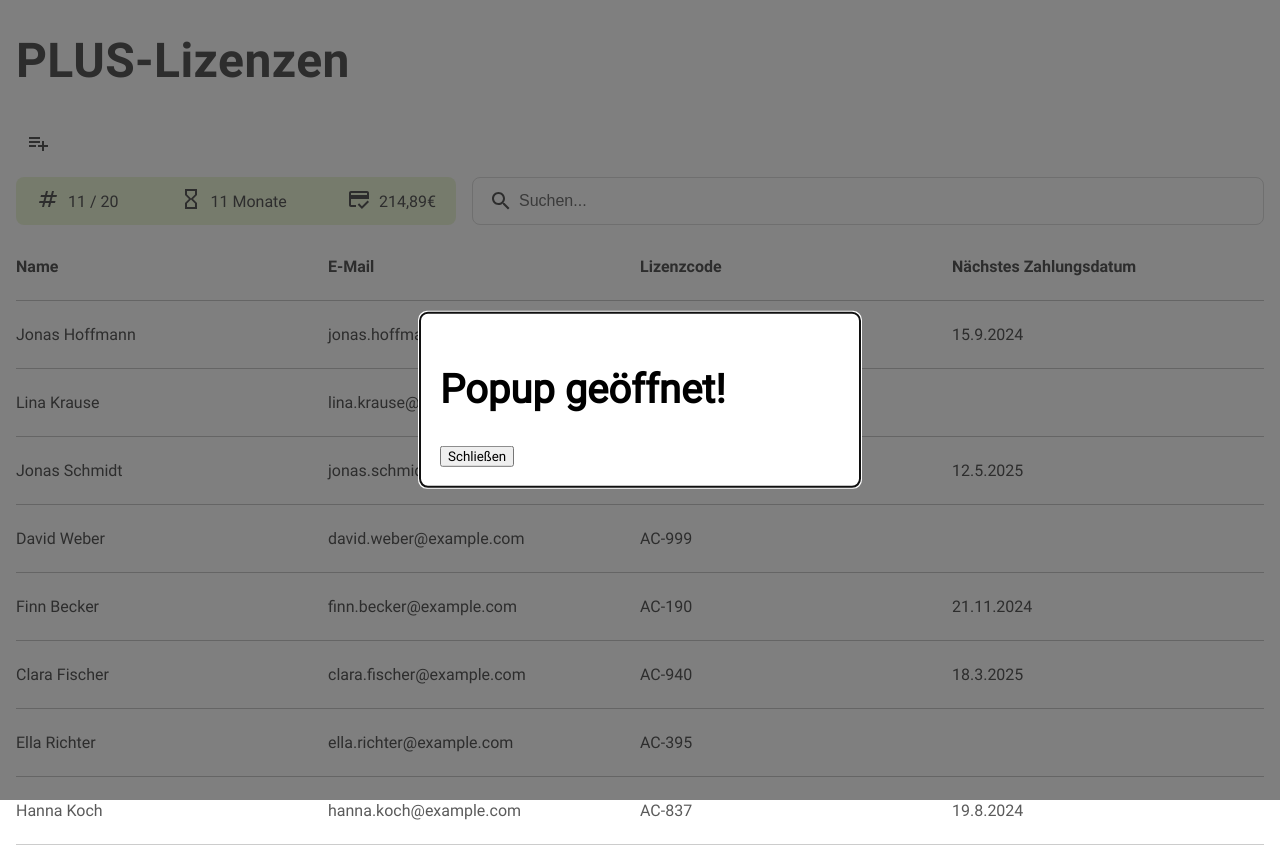
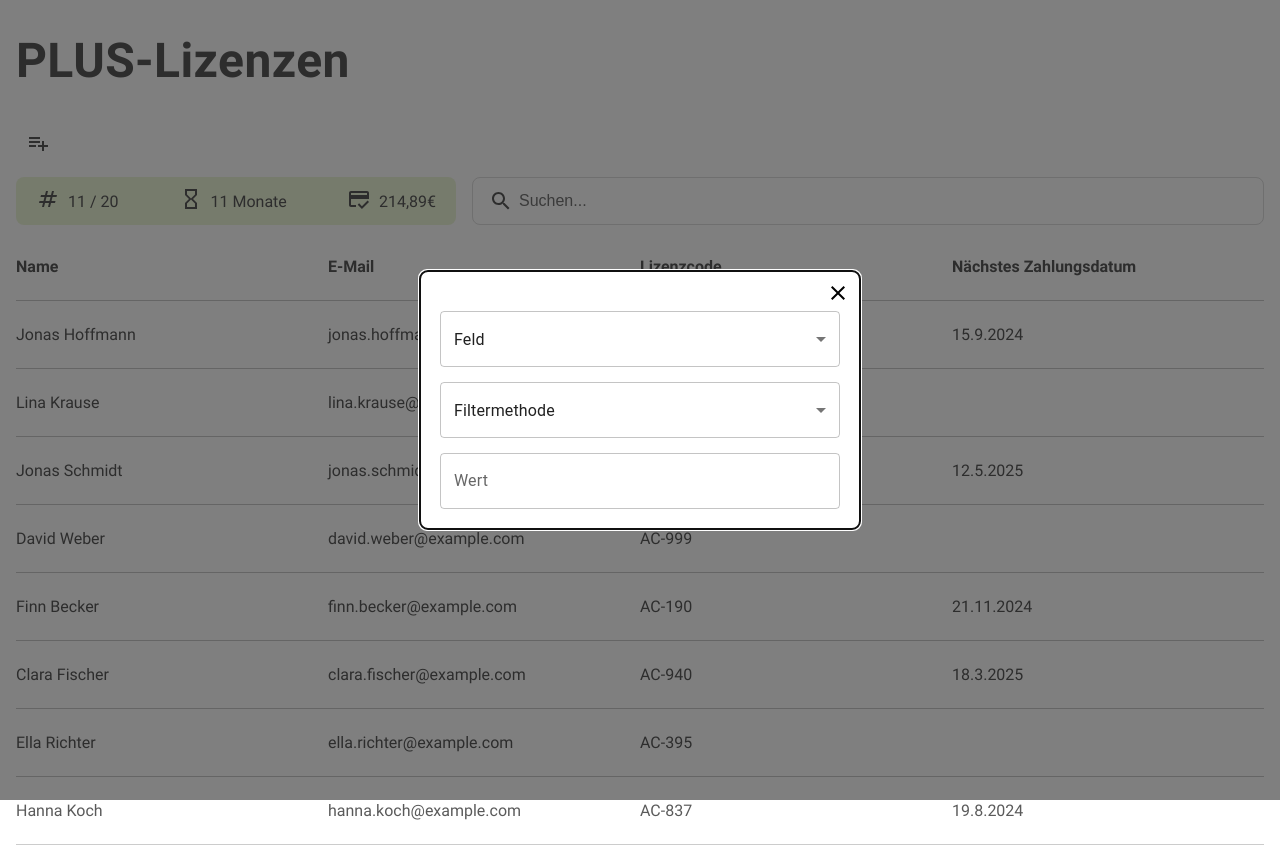
Before and after one commit to claraw-19/plus, a Next.js app: page / in a window 1280 px wide. Both pictures are taken after a click on the icon 38 px from the left and 143 px from the top of the page. Built offline with nearby package versions, Linux system fonts and the light colour scheme.

Commit message:
add filter options

```diff
--- a/components/Plus/Filter.jsx
+++ b/components/Plus/Filter.jsx
@@ -1,8 +1,12 @@
-import PlaylistAddIcon from "@mui/icons-material/PlaylistAdd";
 import { useState } from "react";
 import styled from "styled-components";
 import Modal from "@mui/material/Modal";
 import Box from "@mui/material/Box";
+import MenuItem from "@mui/material/MenuItem";
+import Select from "@mui/material/Select";
+import ClearIcon from "@mui/icons-material/Clear";
+import PlaylistAddIcon from "@mui/icons-material/PlaylistAdd";
+import TextField from "@mui/material/TextField";
 
 const Styled = {
   PlaylistAddIcon: styled(PlaylistAddIcon)`
@@ -16,6 +20,13 @@ const Styled = {
     }
   `,
 
+  InputContainer: styled.div`
+    display: flex;
+    flex-direction: column;
+    gap: 15px;
+    margin-top: 20px;
+  `,
+
   ModalContent: styled(Box)`
     position: absolute;
     top: 50%;
@@ -27,10 +38,21 @@ const Styled = {
     padding: 20px;
     border-radius: 8px;
   `,
+
+  ClearPopupIcon: styled(ClearIcon)`
+    position: absolute;
+    top: 10px;
+    right: 10px;
+    font-size: 1.2rem;
+    cursor: pointer;
+  `,
 };
 
 export default function Filter() {
   const [isOpen, setIsOpen] = useState(false);
+  const [field, setField] = useState("");
+  const [filterMethod, setFilterMethod] = useState("");
+  const [value, setValue] = useState("");
 
   const handleAddFilter = () => {
     setIsOpen(true);
@@ -45,8 +67,40 @@ export default function Filter() {
       <Styled.PlaylistAddIcon onClick={handleAddFilter} />
       <Modal open={isOpen} onClose={handleClose}>
         <Styled.ModalContent>
-          <h2>Popup geöffnet!</h2>
-          <button onClick={handleClose}>Schließen</button>
+          <Styled.InputContainer>
+            <Select
+              value={field}
+              onChange={(e) => setField(e.target.value)}
+              displayEmpty
+            >
+              <MenuItem value="" disabled style={{ display: "none" }}>
+                Feld
+              </MenuItem>
+              <MenuItem value="Name">Name</MenuItem>
+              <MenuItem value="Email">Email</MenuItem>
+              <MenuItem value="Status">Status</MenuItem>
+            </Select>
+            <Select
+              value={filterMethod}
+              onChange={(e) => setFilterMethod(e.target.value)}
+              displayEmpty
+            >
+              <MenuItem value="" disabled style={{ display: "none" }}>
+                Filtermethode
+              </MenuItem>
+              <MenuItem value="equals">Gleich</MenuItem>
+              <MenuItem value="contains">Enthält</MenuItem>
+              <MenuItem value="startsWith">Beginnt mit</MenuItem>
+            </Select>
+            <TextField
+              label="Wert"
+              variant="outlined"
+              value={value}
+              onChange={(e) => setValue(e.target.value)}
+              fullWidth
+            />
+          </Styled.InputContainer>
+          <Styled.ClearPopupIcon onClick={handleClose} />
         </Styled.ModalContent>
       </Modal>
     </>
--- a/package.json
+++ b/package.json
@@ -13,7 +13,7 @@
     "@emotion/styled": "^11.14.0",
     "@mui/icons-material": "^6.2.1",
     "@mui/lab": "^5.0.0-alpha.175",
-    "@mui/material": "^6.2.1",
+    "@mui/material": "^6.4.0",
     "@mui/styles": "^6.2.1",
     "@mui/x-date-pickers": "^7.23.3",
     "@tanstack/react-query": "^5.62.8",
--- a/pages/index.jsx
+++ b/pages/index.jsx
@@ -62,7 +62,7 @@ export default function Plus() {
             </li>
           ))
         ) : (
-          <p>Keine Bestellungen gefunden.</p>
+          <p>Keine Lizenzen gefunden.</p>
         )}
       </Styled.singleOrdersList>
     </>
```
Also changed, not shown: 1 other file (tests, documents, lock files or other folders).
